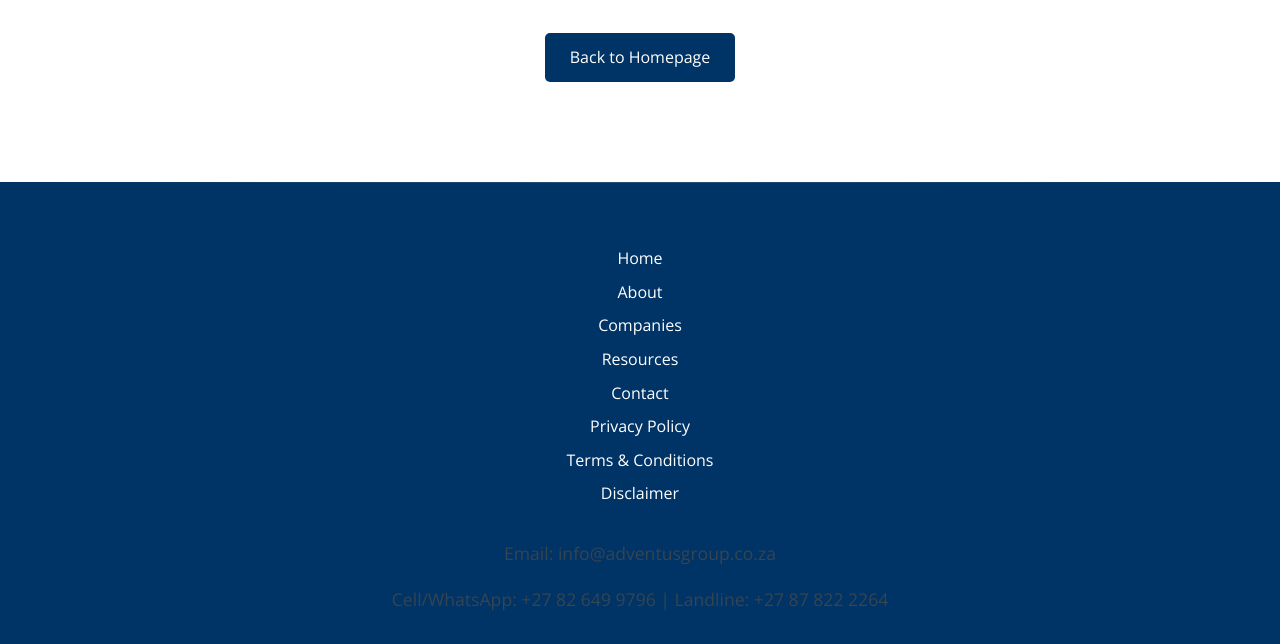
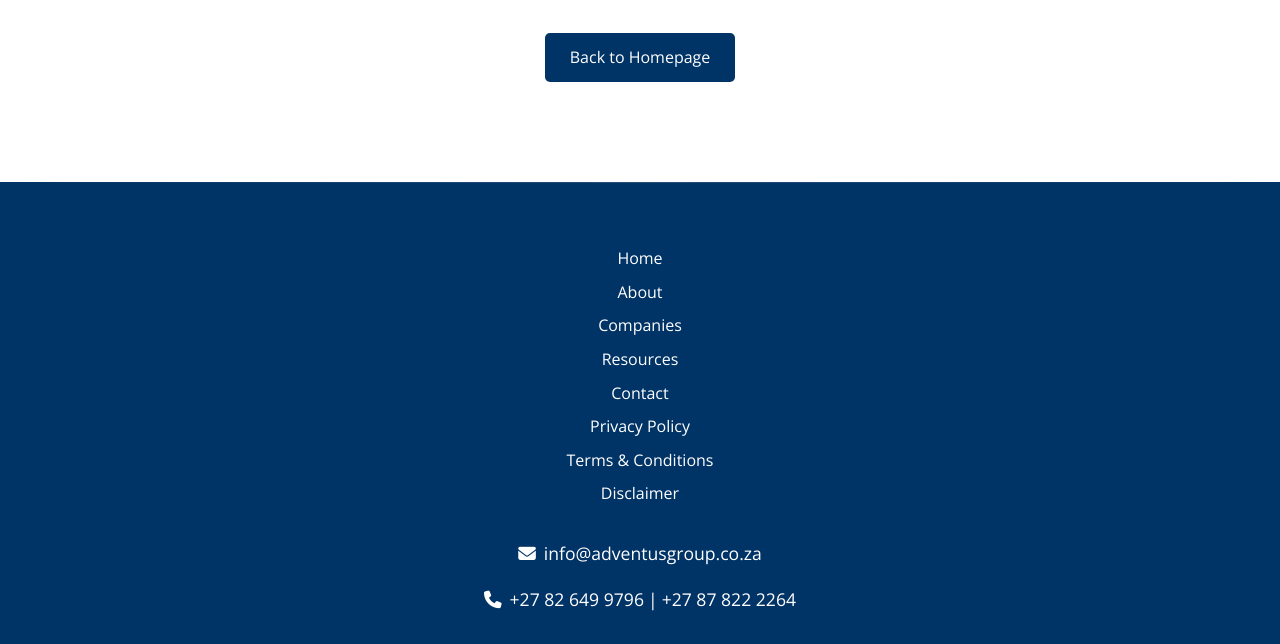
Before and after one commit to aidanvail/2025AdVentus-Update, a plain HTML site: page 404.html in a window 1280 px wide. Shown: the part 523-1167 px from the top of the page. Drawn offline with nearby package versions, Linux system fonts and the light colour scheme.

Commit message:
Make footer contact details clickable and match text color

```diff
--- a/404.html
+++ b/404.html
@@ -63,8 +63,8 @@
 
     </div>
     <div class="footer-contact">
-      <p>Email: info@adventusgroup.co.za</p>
-      <p>Cell/WhatsApp: +27 82 649 9796 | Landline: +27 87 822 2264</p>
+      <p class="footer-text"><i class="fa-solid fa-envelope footer-icon" aria-hidden="true"></i><a href="mailto:info@adventusgroup.co.za" class="footer-text">info@adventusgroup.co.za</a></p>
+      <p class="footer-text"><i class="fa-solid fa-phone footer-icon" aria-hidden="true"></i><a href="tel:+27826499796" class="footer-text">+27 82 649 9796</a> | <a href="tel:+27878222264" class="footer-text">+27 87 822 2264</a></p>
       <div class="socials">
         <a href="https://linkedin.com/company/adventus-group-digital-firm/" aria-label="LinkedIn"><i class="fab fa-linkedin-in"></i></a>
         <a href="https://www.instagram.com/adventus_group/" aria-label="Instagram"><i class="fab fa-instagram"></i></a>
--- a/style.css
+++ b/style.css
@@ -527,7 +527,21 @@ a:focus,
 
 .footer-contact p {
   margin: 0;
+  display: flex;
+  align-items: center;
+  gap: var(--spacing-xs);
 }
+
+/* generic footer text color */
+.footer-text {
+  color: var(--white);
+}
+
+.footer-icon {
+  margin-right: var(--spacing-xs);
+}
+
+
 
 .site-footer a {
   color: var(--white);
```
Also changed, not shown: about.html (+2 -2 lines), companies.html (+2 -2 lines), contact.html (+2 -2 lines), disclaimer.html (+2 -2 lines), index.html (+2 -2 lines), privacy.html (+2 -2 lines), resources.html (+2 -2 lines).
